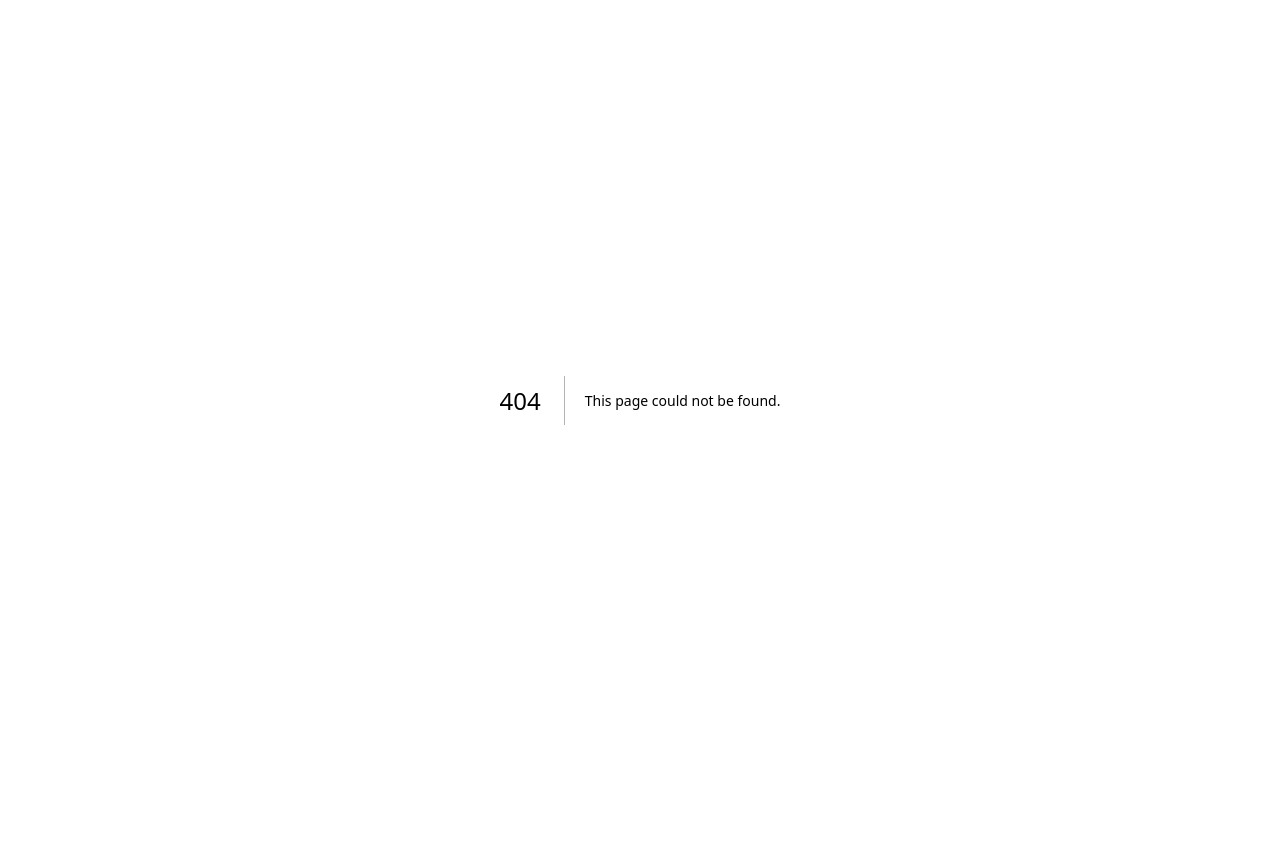
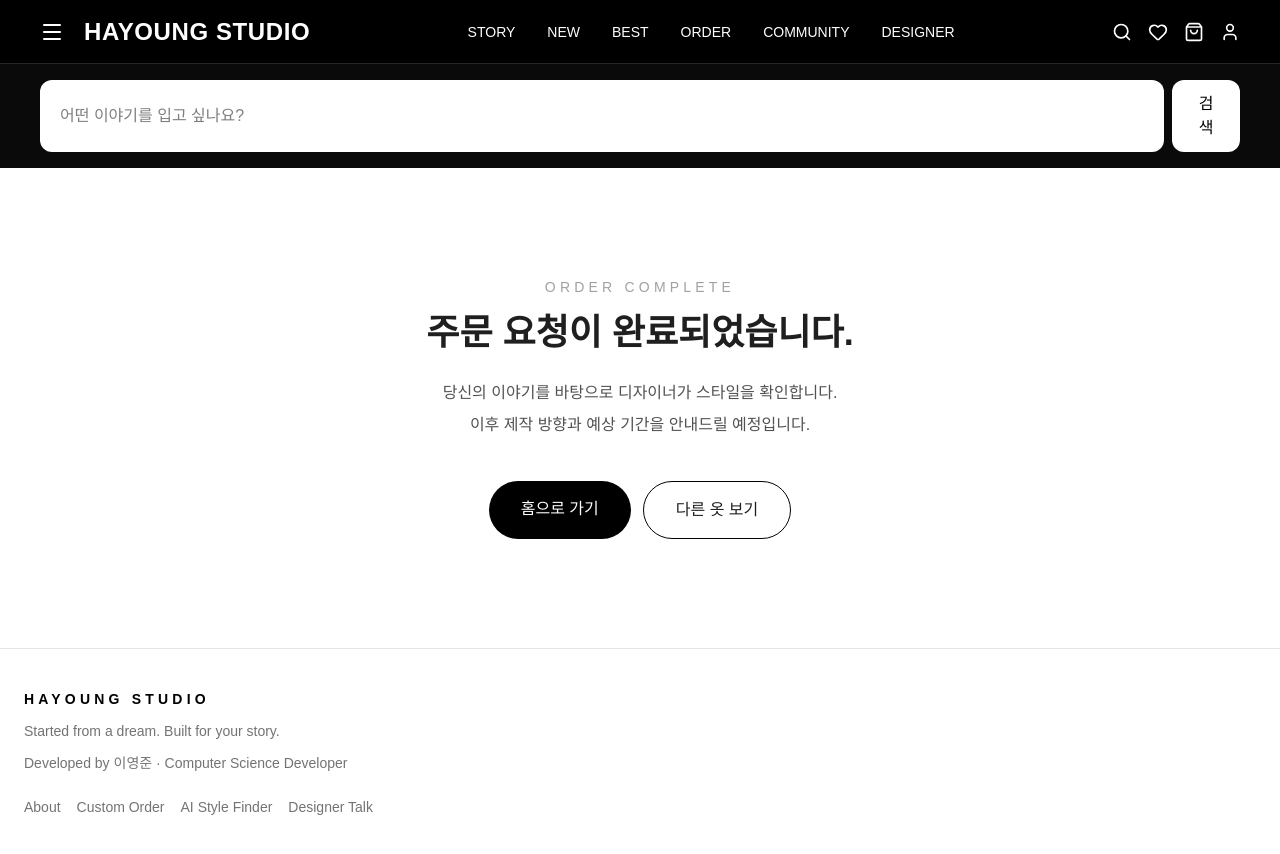
Before and after one commit to gxmzung/hay-story, a Next.js app: page /order/complete in a window 1280 px wide. Before the commit this address had no page. Shown: the top 854 px of the page. Before the commit the page ends 800 px from the top, so only its background shows below. Built offline with nearby package versions, Linux system fonts and the light colour scheme.

Commit message:
feat: add order complete page

```diff
--- /dev/null
+++ b/app/order/complete/page.tsx
@@ -0,0 +1,45 @@
+import Link from "next/link";
+import Header from "../../../src/components/Header";
+import Footer from "../../../src/components/Footer";
+
+export default function OrderCompletePage() {
+  return (
+    <main className="min-h-screen bg-white text-[#1f1f1f]">
+      <Header />
+
+      <section className="mx-auto flex min-h-[60vh] max-w-3xl flex-col items-center justify-center px-6 py-16 text-center">
+        <p className="text-sm tracking-[0.3em] text-neutral-400">
+          ORDER COMPLETE
+        </p>
+
+        <h1 className="mt-4 text-4xl font-bold">
+          주문 요청이 완료되었습니다.
+        </h1>
+
+        <p className="mt-6 leading-8 text-neutral-600">
+          당신의 이야기를 바탕으로 디자이너가 스타일을 확인합니다.
+          <br />
+          이후 제작 방향과 예상 기간을 안내드릴 예정입니다.
+        </p>
+
+        <div className="mt-10 flex gap-3">
+          <Link
+            href="/"
+            className="rounded-full bg-black px-8 py-4 text-white"
+          >
+            홈으로 가기
+          </Link>
+
+          <Link
+            href="/search"
+            className="rounded-full border border-black px-8 py-4"
+          >
+            다른 옷 보기
+          </Link>
+        </div>
+      </section>
+
+      <Footer />
+    </main>
+  );
+}
--- a/src/components/OrderFormClient.tsx
+++ b/src/components/OrderFormClient.tsx
@@ -1,9 +1,19 @@
 "use client";
 
+import { useRouter } from "next/navigation";
 import { useState } from "react";
 
 export default function OrderFormClient() {
+  const router = useRouter();
   const [submitted, setSubmitted] = useState(false);
+
+  const handleSubmit = () => {
+    setSubmitted(true);
+
+    setTimeout(() => {
+      router.push("/order/complete");
+    }, 500);
+  };
 
   return (
     <div className="mt-10 grid gap-5">
@@ -24,7 +34,7 @@ export default function OrderFormClient() {
       />
 
       <button
-        onClick={() => setSubmitted(true)}
+        onClick={handleSubmit}
         className="rounded-full bg-black px-8 py-4 text-white"
       >
         주문 요청 보내기
@@ -32,7 +42,7 @@ export default function OrderFormClient() {
 
       {submitted && (
         <div className="rounded-2xl bg-[#f7f3ee] p-5 text-neutral-700">
-          주문 요청이 저장되었습니다. 디자이너가 확인 후 연락드립니다.
+          주문 요청이 저장되었습니다. 완료 페이지로 이동합니다.
         </div>
       )}
     </div>
```
